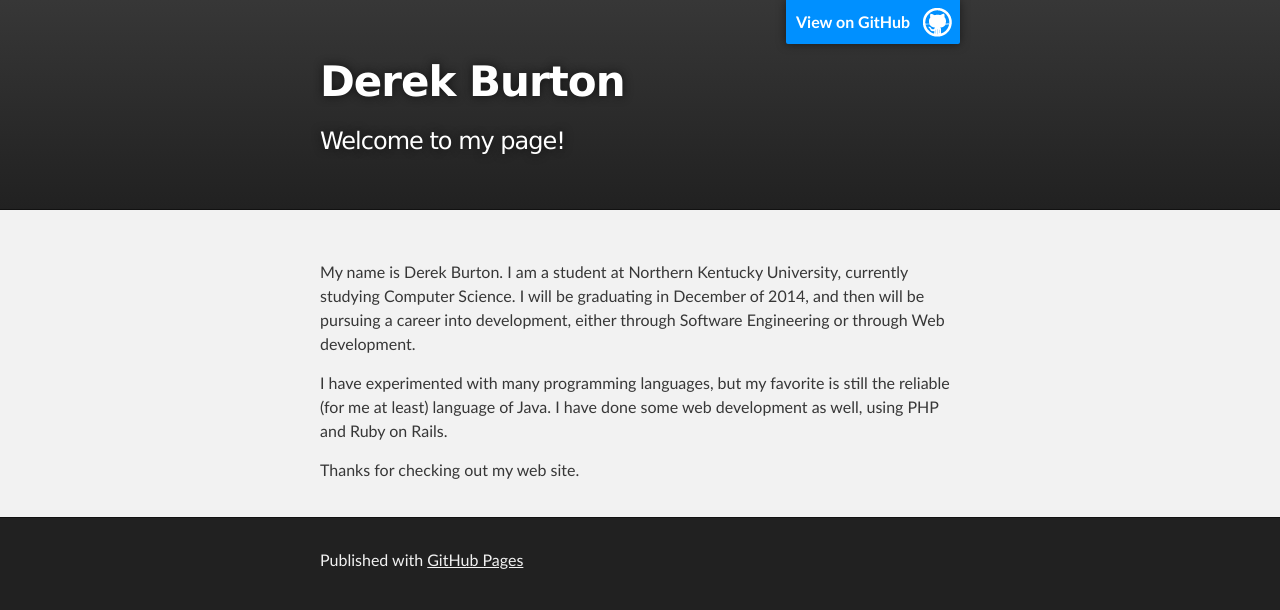
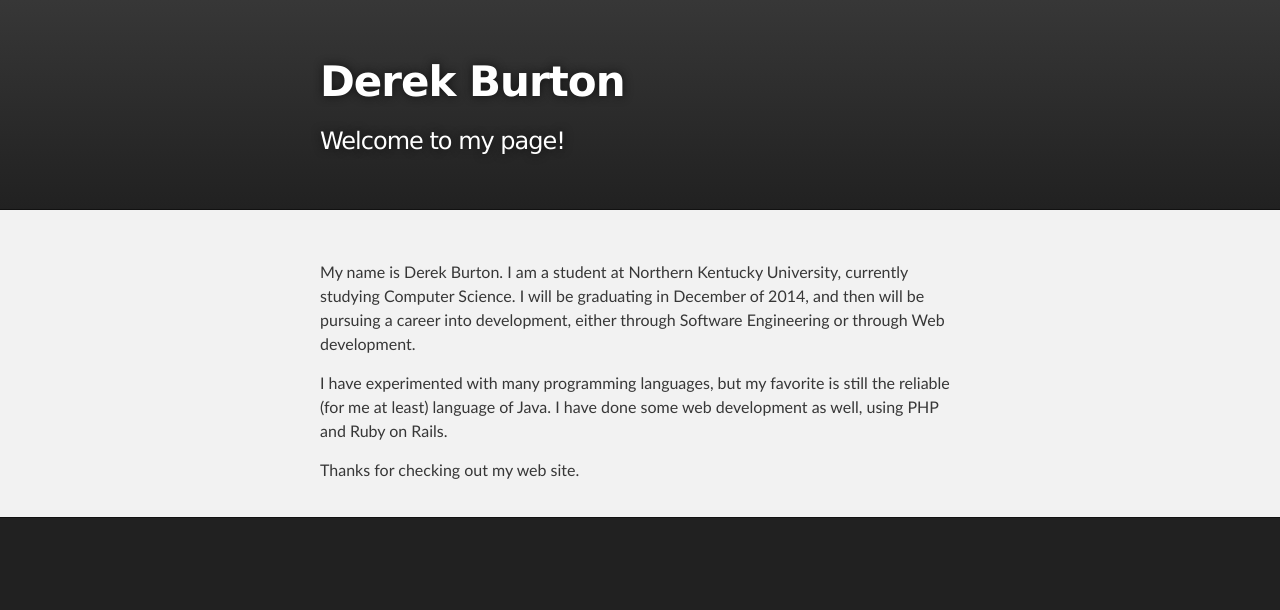
Before and after one commit to derekburton/derekburton.github.io, a plain HTML site: page index.html in a window 1280 px wide. Drawn offline with Linux system fonts and the light colour scheme.

Commit message:
Update index.html
Got rid of github ads.

```diff
--- a/index.html
+++ b/index.html
@@ -16,7 +16,6 @@
     <!-- HEADER -->
     <div id="header_wrap" class="outer">
         <header class="inner">
-          <a id="forkme_banner" href="https://github.com/derekburton">View on GitHub</a>
 
           <h1 id="project_title">Derek Burton</h1>
           <h2 id="project_tagline">Welcome to my page!</h2>
@@ -38,7 +37,6 @@
     <!-- FOOTER  -->
     <div id="footer_wrap" class="outer">
       <footer class="inner">
-        <p>Published with <a href="http://pages.github.com">GitHub Pages</a></p>
       </footer>
     </div>
 
```
